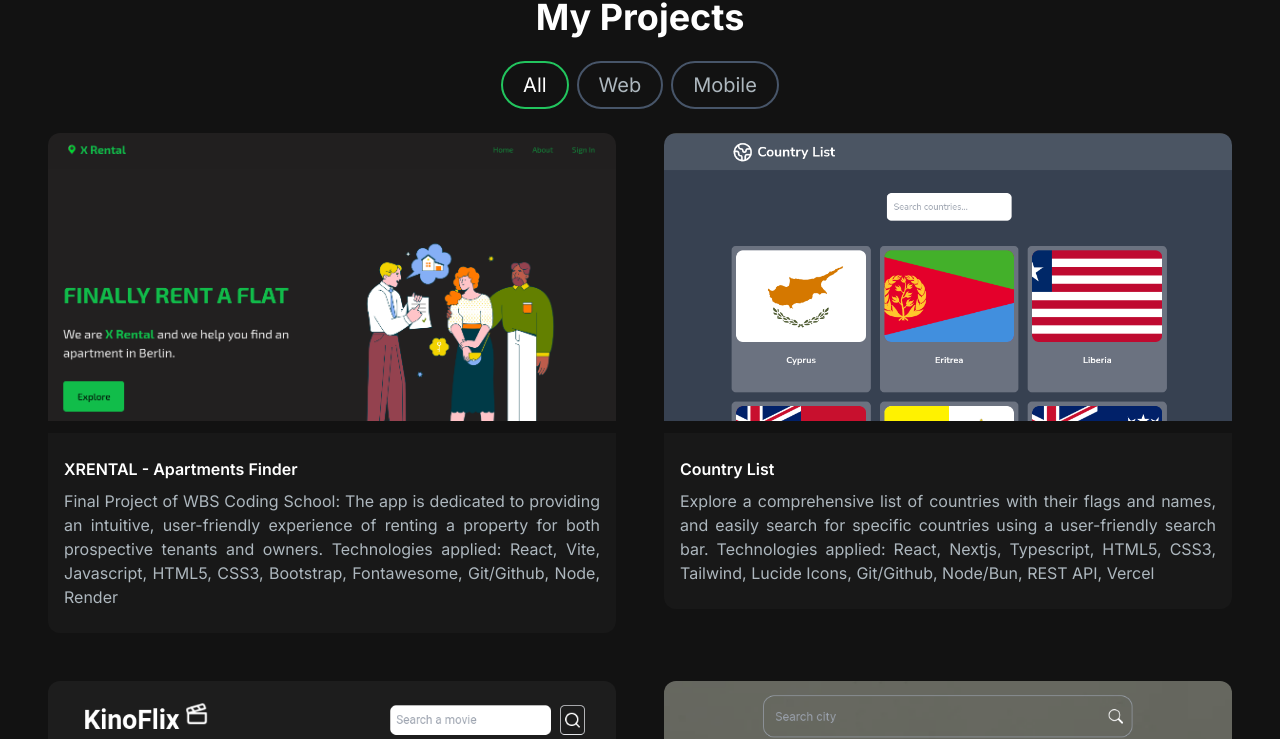
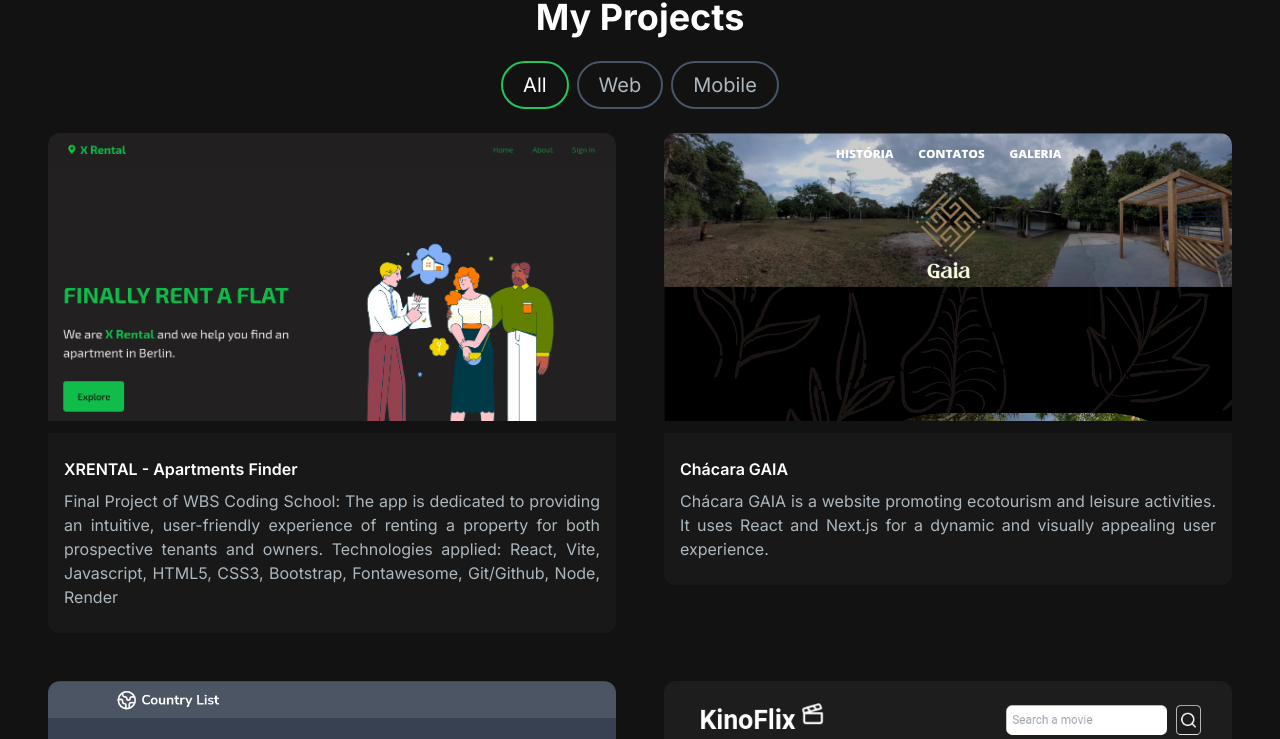
Before and after one commit to biernard1988/portfolio-website, a Next.js app: page / in a window 1280 px wide. Shown: the part 1132-1871 px from the top of the page. Built offline with nearby package versions, Linux system fonts and the light colour scheme.

Commit message:
added new project to the projectData

```diff
--- a/app/components/ProjectSection.jsx
+++ b/app/components/ProjectSection.jsx
@@ -16,6 +16,16 @@ const projectsData = [
   },
   {
     id: 2,
+    title: "Chácara GAIA",
+    description:
+      "Chácara GAIA is a website promoting ecotourism and leisure activities. It uses React and Next.js for a dynamic and visually appealing user experience.",
+    image: "/gaia.png",
+    tag: ["All", "Web", "Mobile"],
+    gitUrl: "https://github.com/biernard1988/gaia",
+    previewUrl: "https://chacaragaia.vercel.app/",
+  },
+  {
+    id: 3,
     title: "Country List",
     description:
       "Explore a comprehensive list of countries with their flags and names, and easily search for specific countries using a user-friendly search bar. Technologies applied: React, Nextjs, Typescript, HTML5, CSS3, Tailwind, Lucide Icons, Git/Github, Node/Bun, REST API, Vercel",
@@ -25,7 +35,7 @@ const projectsData = [
     previewUrl: "https://country-list-bcosta.vercel.app/",
   },
   {
-    id: 3,
+    id: 4,
     title: "KinoFlix",
     description:
       "This application fetches and displays a grid of popular movies from The Movie Database (TMDb). It features a clean and responsive layout that adapts to different screen sizes. Technologies applied: React, Nextjs, Javascript, HTML5, CSS3, Tailwind, Lucide Icons, Git/Github, Node/Bun, REST API, Vercel",
@@ -35,7 +45,7 @@ const projectsData = [
     previewUrl: "https://movie-list-bcosta.vercel.app/",
   },
   {
-    id: 4,
+    id: 5,
     title: "MyWeather App",
     description:
       "This application fetches and displays weather information for a given city. It features a visually appealing interface with a wallpaper background and clear weather data presentation. Technologies applied: React, Nextjs, Javascript, HTML5, CSS3, Tailwind, React Icons, Git/Github, Node/Bun, REST API, Vercel",
@@ -45,7 +55,7 @@ const projectsData = [
     previewUrl: "https://weather-app-bcosta.vercel.app/",
   },
   {
-    id: 5,
+    id: 6,
     title: "Pokefight",
     description:
       "A game project created during the WBS Coding School bootcamp 2023/2024. It contains basic HTML5, CSS3, Javascript and Reactjs",
@@ -55,7 +65,7 @@ const projectsData = [
     previewUrl: "https://pokefight-044.netlify.app/",
   },
   {
-    id: 6,
+    id: 7,
     title: "To Do List",
     description:
       "Project created during the WBS Coding School bootcamp 2023/2024. It contains basic HTML5, CSS3 and Javascript functionalities",
@@ -65,7 +75,7 @@ const projectsData = [
     previewUrl: "https://biernard1988.github.io/ToDoList/",
   },
   {
-    id: 7,
+    id: 8,
     title: "Orcute",
     description:
       "A blog project created during the WBS Coding School bootcamp 2023/2024. It contains basic HTML5, CSS3, Javascript and Reactjs",
@@ -75,7 +85,7 @@ const projectsData = [
     previewUrl: "https://orcute.vercel.app/",
   },
   {
-    id: 8,
+    id: 9,
     title: "Cookbook",
     description:
       "Project created during the WBS Coding School bootcamp 2023/2024. It contains basic HTML5, CSS3, Javascript, Reactjs and Contentful CMS",
```
Also changed, not shown: public/gaia.png (added).
